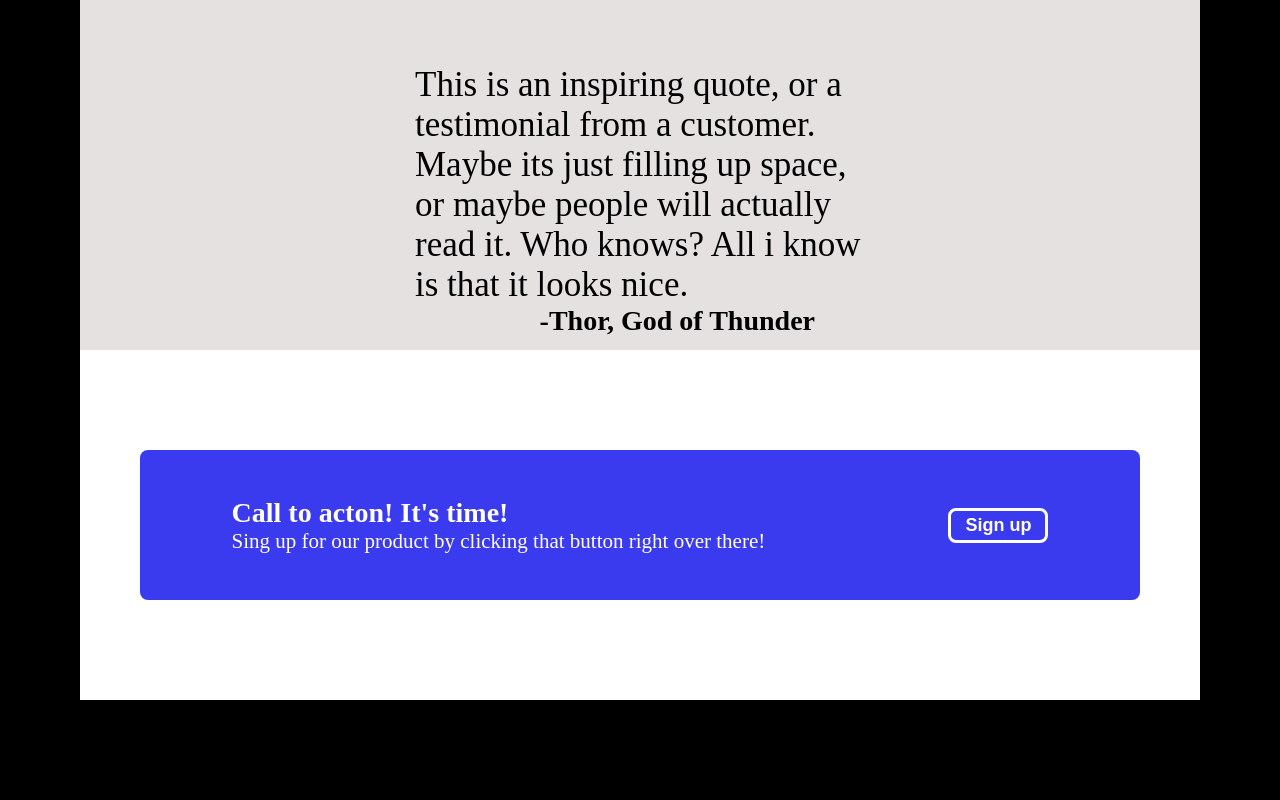
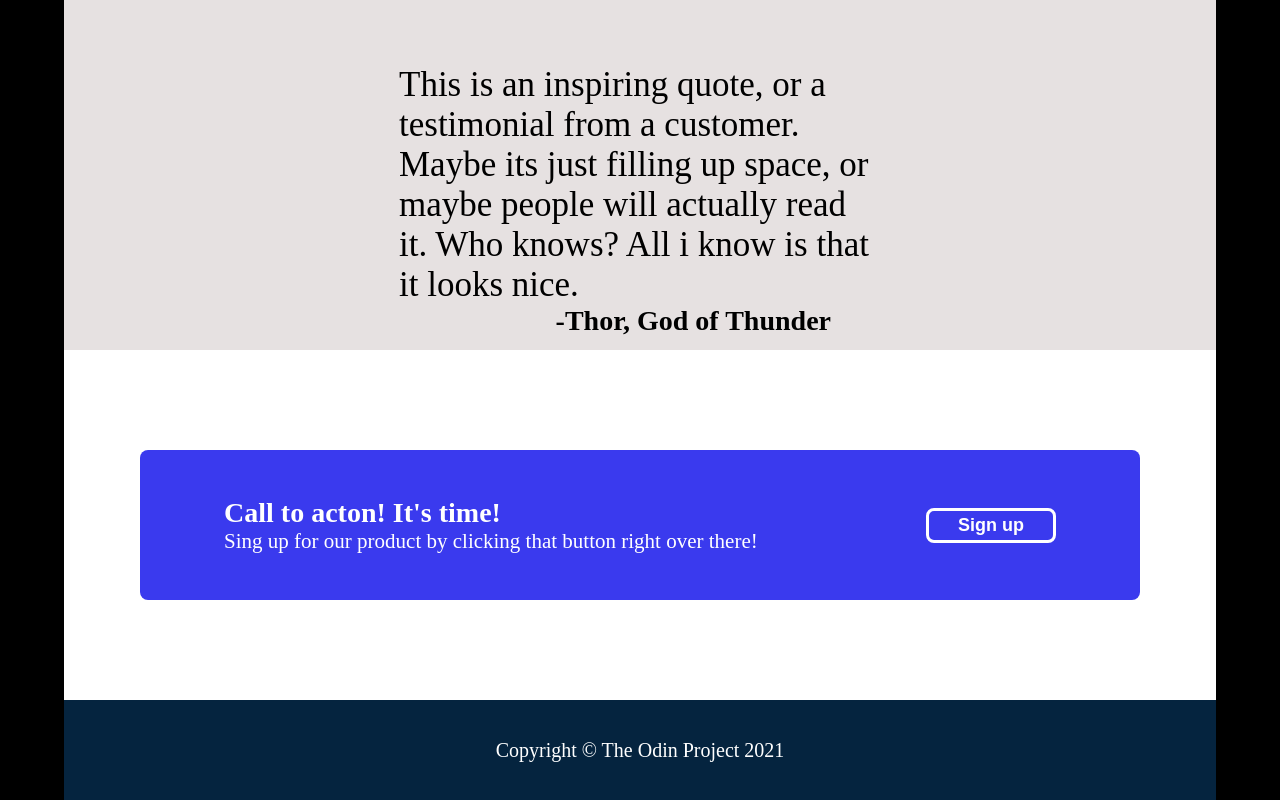
Before and after one commit to Kadunapikin/Project-landing-page, a plain HTML site: page Index.html in a window 1280 px wide. Shown: the part 1024-1824 px from the top of the page. Before the commit the page ends 1774 px from the top, so only its background shows below. Drawn offline with Linux system fonts and the light colour scheme.

Commit message:
select and style elemnts on fifth row

```diff
--- a/Index.html
+++ b/Index.html
@@ -64,7 +64,7 @@
             </div>
         </div>
     </div>
-    <div>
+    <div class="fifth-row">
         <p>Copyright © The Odin Project 2021</p>
     </div>
 </body>
--- a/style.css
+++ b/style.css
@@ -1,5 +1,5 @@
 .body {
-    margin: 0rem 5rem;
+    margin: 0rem 4rem;
     background-color: black;
 }
 
@@ -152,7 +152,17 @@ margin-right:50px;
     background-color: rgb(58, 58, 238);
     color: white;
     border-radius: 8px;
-    width: 100px;
+    width: 130px;
     height: 35px;
     font-size: 18px;
 }
+
+.fifth-row {
+    height: 100px;
+    background-color: rgb(5, 36, 63);
+    display: flex;
+    color: white;
+    justify-content: center;
+    align-items: center;
+    font-size: 20px;
+}
```
